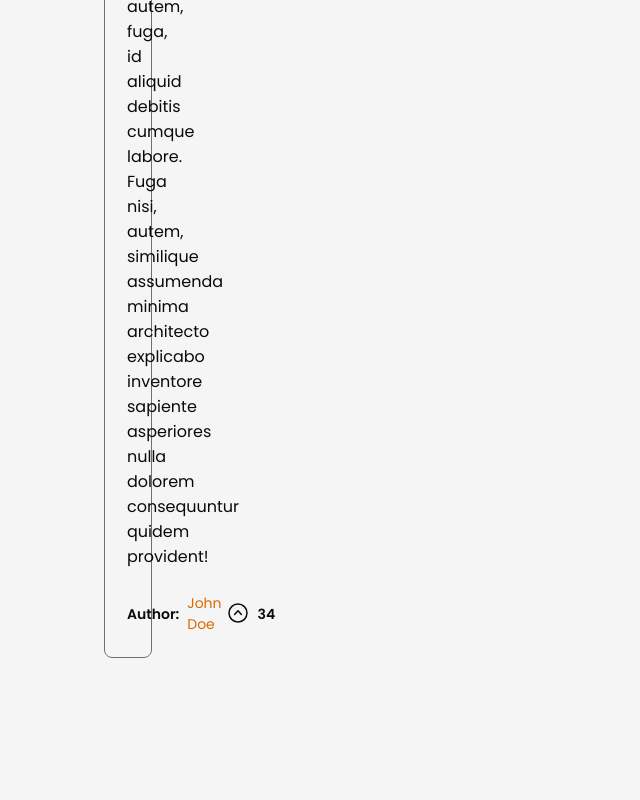
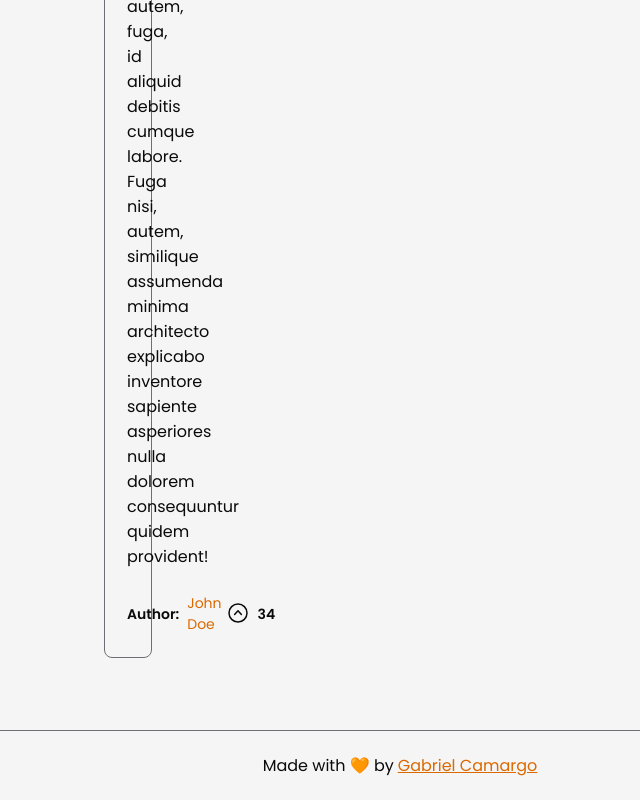
Before and after one commit to gabrielcaamargo/techForum-frontend, a React (Vite) app: page / in a window 1280 px wide. Shown: the part 6690-7490 px from the top of the page, without its empty margins (240-880 px from the left). Before the commit the page ends 7420 px from the top, so only its background shows below. Built offline with nearby package versions, Linux system fonts and the light colour scheme; a web font is replaced by a local one.

Commit message:
🔥 feat: create footer

```diff
--- a/src/components/App/index.tsx
+++ b/src/components/App/index.tsx
@@ -12,6 +12,7 @@ import Router from '../../Router';
 
 import { ArticleType } from '../../@types/ArticleType';
 import { ArticleContext } from '../../contexts/ArticleContext';
+import Footer from '../Footer';
 
 export default function App() {
   const [theme, setTheme] = useState<string | null>(
@@ -28,6 +29,7 @@ export default function App() {
           <ArticleContext.Provider value={{ articleList, setArticleTypeList }}>
             <Router />
           </ArticleContext.Provider>
+          <Footer />
         </ThemeProvider>
       </ThemeContext.Provider>
     </BrowserRouter>
--- /dev/null
+++ b/src/components/Footer/index.tsx
@@ -0,0 +1,9 @@
+import { Container } from './styles';
+
+export default function Footer() {
+  return (
+    <Container>
+      Made with 🧡 by <a href="https://github.com/gabrielcaamargo" target='_blank' rel="noreferrer"> Gabriel Camargo</a>
+    </Container>
+  );
+}
--- /dev/null
+++ b/src/components/Footer/styles.ts
@@ -0,0 +1,15 @@
+import styled from 'styled-components';
+
+export const Container = styled.footer`
+  padding: 22px;
+  display: flex;
+  align-items: center;
+  justify-content: center;
+  border-top: 1px solid ${({theme}) => theme.gray.main};
+
+  a {
+    text-decoration: underline;
+    color: ${({theme}) => theme.highlight};
+    margin-left: 4px;
+  }
+`;
```
